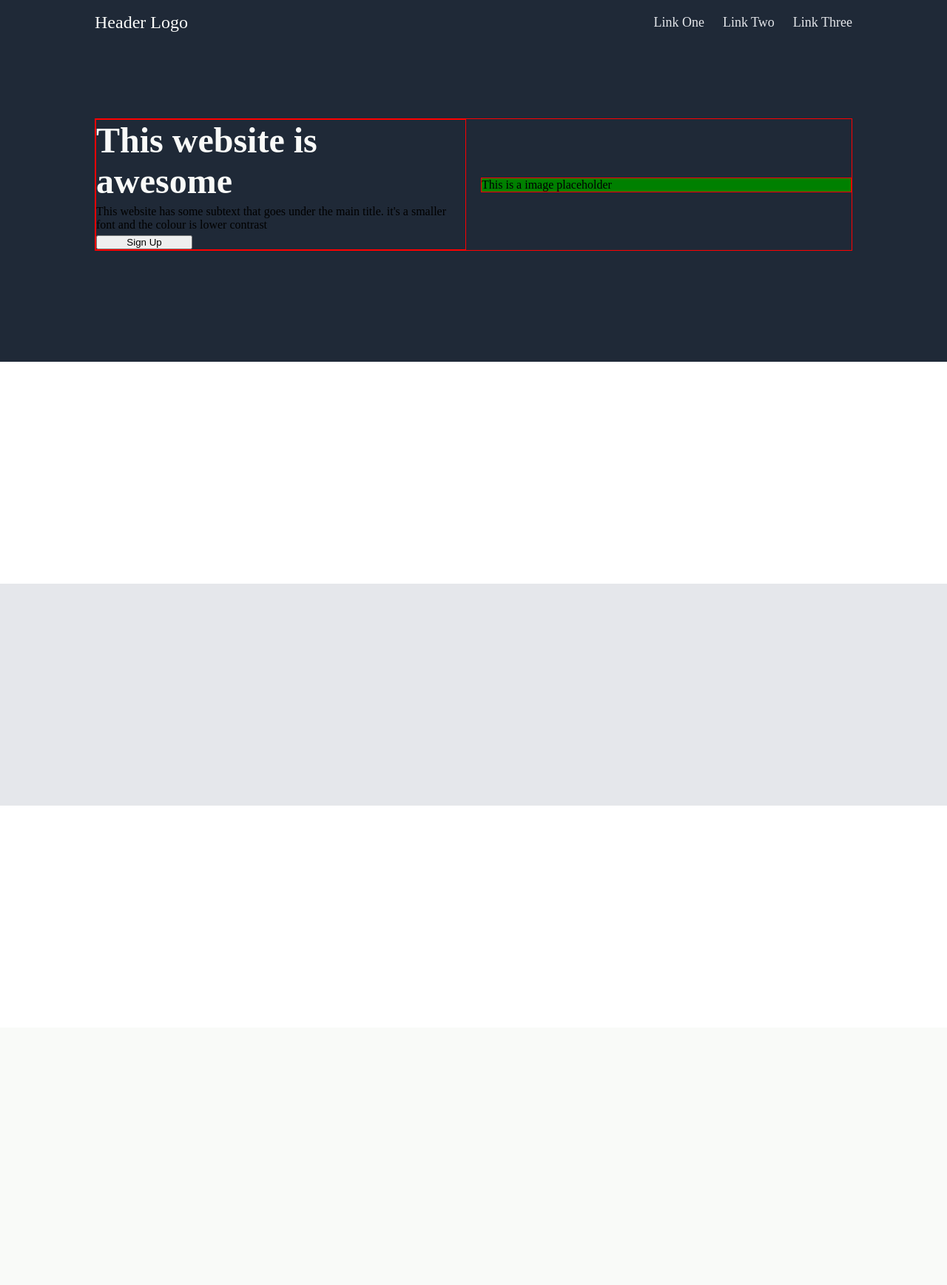
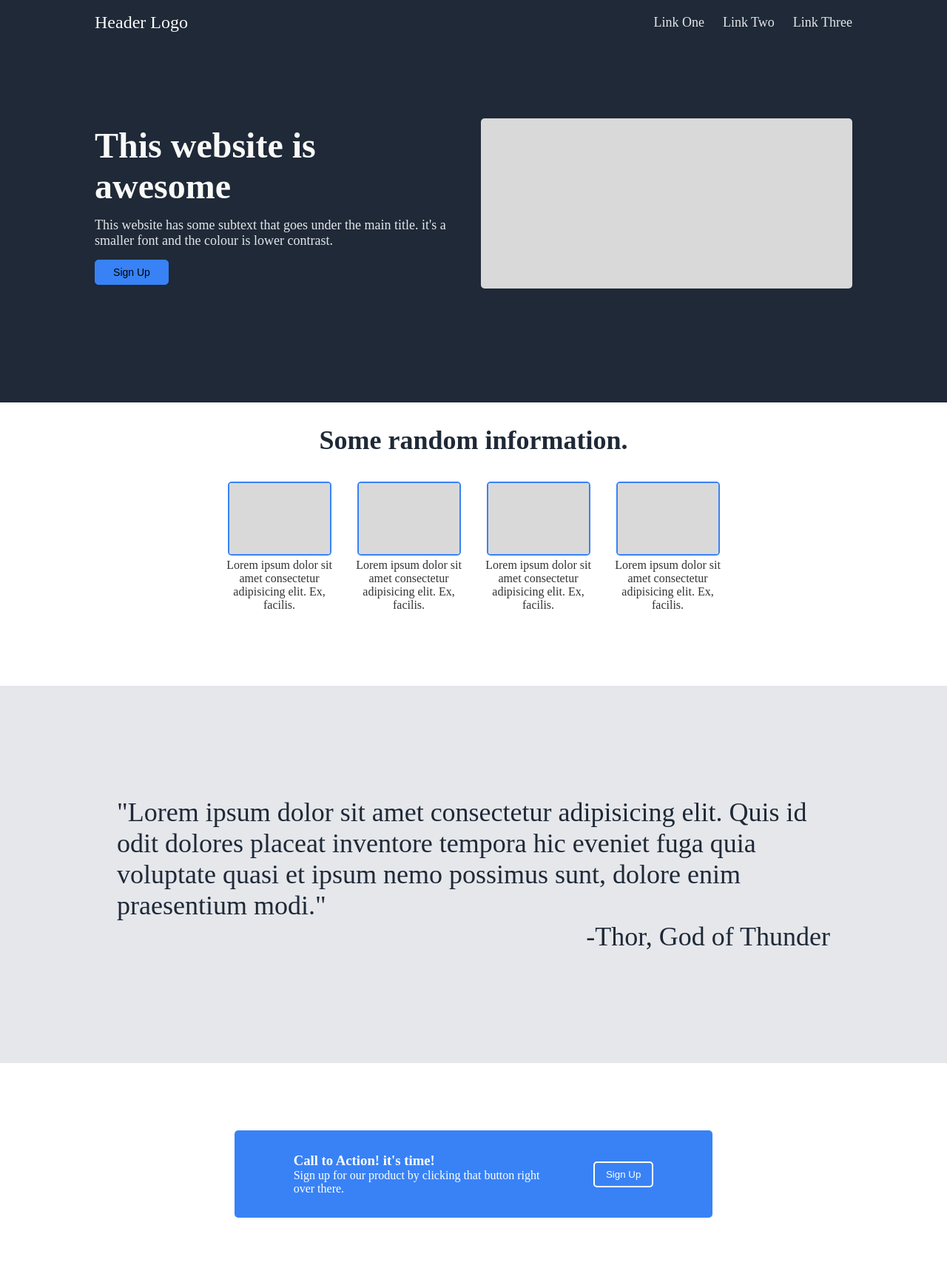
Before and after one commit to saniyaj-mallik/Saniyaj-Training, a PHP site: page / in a window 1280 px wide. Shown: the whole page at 74% size. Before the commit the page ends 1089 px from the top, so only its background shows below. Run offline with PHP 8.4, Linux system fonts and the light colour scheme.

Commit message:
laptop view complete

```diff
--- a/index.html
+++ b/index.html
@@ -33,18 +33,57 @@
             <div id="hero-info">
                 <h2>This website is <br> awesome</h2>
                 <p>This website has some subtext that goes under the main title. it's a smaller font and the colour is
-                    lower contrast</p>
-                    <button>Sign Up</button>
+                    lower contrast.</p>
+                <button>Sign Up</button>
             </div>
             <div id="hero-img">
-                <p>This is a image placeholder</p>
-                <!-- <img src="./image.png" alt=""> -->
+                <img src="./box.png" alt="">
             </div>
         </div>
     </section>
-    <section id="information"></section>
-    <section id="quote"></section>
-    <section id="footer"></section>
+    <section id="information">
+        <h2>Some random information.</h2>
+        <div class="info-section">
+            <div class="container">
+                <div class="box">
+                    <img src="./box.png" alt="Box Image 1">
+                    <p>Lorem ipsum dolor sit amet consectetur adipisicing elit. Ex, facilis.</p>
+                </div>
+                <div class="box">
+                    <img src="./box.png" alt="Box Image 1">
+                    <p>Lorem ipsum dolor sit amet consectetur adipisicing elit. Ex, facilis.</p>
+                </div>
+                <div class="box">
+                    <img src="./box.png" alt="Box Image 1">
+                    <p>Lorem ipsum dolor sit amet consectetur adipisicing elit. Ex, facilis.</p>
+                </div>
+                <div class="box">
+                    <img src="./box.png" alt="Box Image 1">
+                    <p>Lorem ipsum dolor sit amet consectetur adipisicing elit. Ex, facilis.</p>
+                </div>
+
+            </div>
+        </div>
+        </div>
+    </section>
+    <section id="quote">
+        <div>
+            <p>"Lorem ipsum dolor sit amet consectetur adipisicing elit. Quis id odit dolores placeat inventore tempora
+                hic eveniet fuga quia voluptate quasi et ipsum nemo possimus sunt, dolore enim praesentium modi."</p>
+            <p id="speaker">-Thor, God of Thunder</p>
+        </div>
+    </section>
+    <section id="footer">
+        <div id="footer-container">
+            <div id="cta">
+                <h3>Call to Action! it's time!</h3>
+                <p>Sign up for our product by clicking that button right over there.</p>
+            </div>
+            <div id="cta-btn">
+                <button>Sign Up</button>
+            </div>
+        </div>
+    </section>
 </body>
 
 </html>
--- a/style.css
+++ b/style.css
@@ -8,9 +8,10 @@
     --dark: #1F2937;
     --light: #ffff;
     --shade: #E5E7EB;
-    --orange : #FFA500;
+    --orange: #FFA500;
+    --blue: #3882F6;
 
-    --txt-light:#F9FAF8;
+    --txt-light: #F9FAF8;
 }
 
 
@@ -22,7 +23,6 @@ section {
 #header {
     background-color: var(--dark);
     padding-bottom: 150px;
-    /* height: 500px; */
 }
 
 nav {
@@ -37,7 +37,8 @@ nav>div {
     display: flex;
     gap: 25px;
 }
-#header-logo a{
+
+#header-logo a {
     text-decoration: none;
     font-size: 24px;
     color: var(--txt-light);
@@ -53,59 +54,142 @@ nav>div {
     font-size: 18px;
     transition: color 0.2s;
 }
+
 .link-li a:hover {
     color: var(--orange);
 }
 
-#hero-sec{
+#hero-sec {
     margin-top: 100px;
     display: flex;
     align-items: center;
     gap: 20px;
+}
 
-    height: 100%;
-    border: 1px solid red;
-}
-#hero-sec > div{
+#hero-sec>div {
     width: 50%;
     height: 100%;
-    border: 1px solid red;
 }
-#hero-info{
+
+#hero-info {
+    display: flex;
+    gap: 15px;
+    flex-direction: column;
+}
+
+#hero-info h2 {
     display: flex;
     gap: 5px;
     flex-direction: column;
-}
-#hero-info h2{
-    display: flex;
-    gap: 5px;
-    flex-direction: column;
-    font-size: 48px ;
+    font-size: 48px;
     font-weight: 800;
     color: var(--txt-light);
 }
-#hero-info > button{
-    width: 130px;
+
+#hero-info p {
+    font-size: 18px;
+    color: var(--shade);
 }
-#hero-img{
-    background-color: green;
-    height: 100%;
+
+#hero-info>button {
+    width: 100px;
+    background-color: var(--blue);
+    border: 1px solid var(--blue);
+    border-radius: 5px;
+    padding: 8px 10px;
+    font-size: 14px;
+}
+
+#hero-img>img {
     width: 100%;
+    height: 230px;
+    border-radius: 5px;
 }
-/* #hero-img > img{
-    width: 100%;
-    height: auto;
-} */
-
 
 #information {
     background-color: var(--light);
+}
+
+#information h2 {
+    text-align: center;
+    font-size: 36px;
+    font-weight: 800;
+    padding: 30px 0px;
+    color: var(--dark);
+}
+
+.container {
+    display: flex;
+    justify-content: center;
+    align-items: center;
+    flex-wrap: wrap;
+    gap: 20px;
+    padding: 5px;
+    padding-bottom: 100px;
+}
+
+.box {
+    width: 155px;
+    text-align: center;
+}
+
+.box img {
+    border: 2px solid var(--blue);
+    border-radius: 5px;
+    width: 140px;
+    height: 100px;
+}
+
+.box p {
+    margin: 0;
+    color: #333;
+    font-size: 16px;
+    text-align: center;
 }
 
 #quote {
     background-color: var(--shade);
 }
 
+#quote div {
+    padding: 150px 30px;
+}
+
+#quote>div>p {
+    font-size: 36px;
+    font-weight: 300;
+    color: var(--dark);
+}
+
+#speaker {
+    text-align: end;
+}
+
 #footer {
     background-color: var(--light);
+    display: flex;
+    justify-content: center;
+    align-items: center;
+    color: var(--light);
 }
+
+#footer-container {
+    background-color: var(--blue);
+    padding: 30px 80px;
+    display: flex;
+    justify-content: space-between;
+    align-items: center;
+    border-radius: 5px;
+}
+
+#cta {
+    width: 70%;
+}
+
+#footer-container div button {
+    background-color: var(--blue);
+    border: 2px solid var(--light);
+    padding: 8px 15px;
+    border-radius: 5px;
+    color: var(--light);
+}
```
Also changed, not shown: box.png (added), image.png (deleted).
